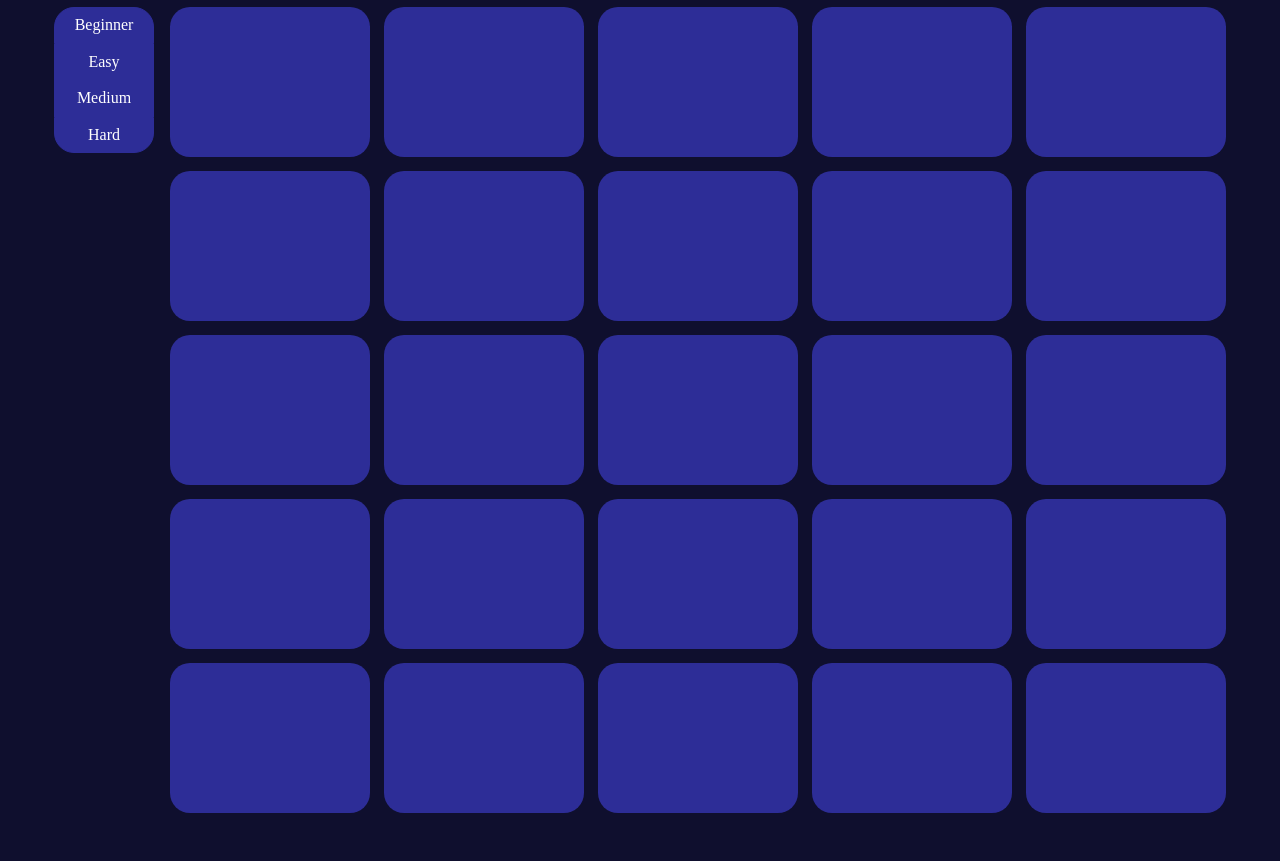
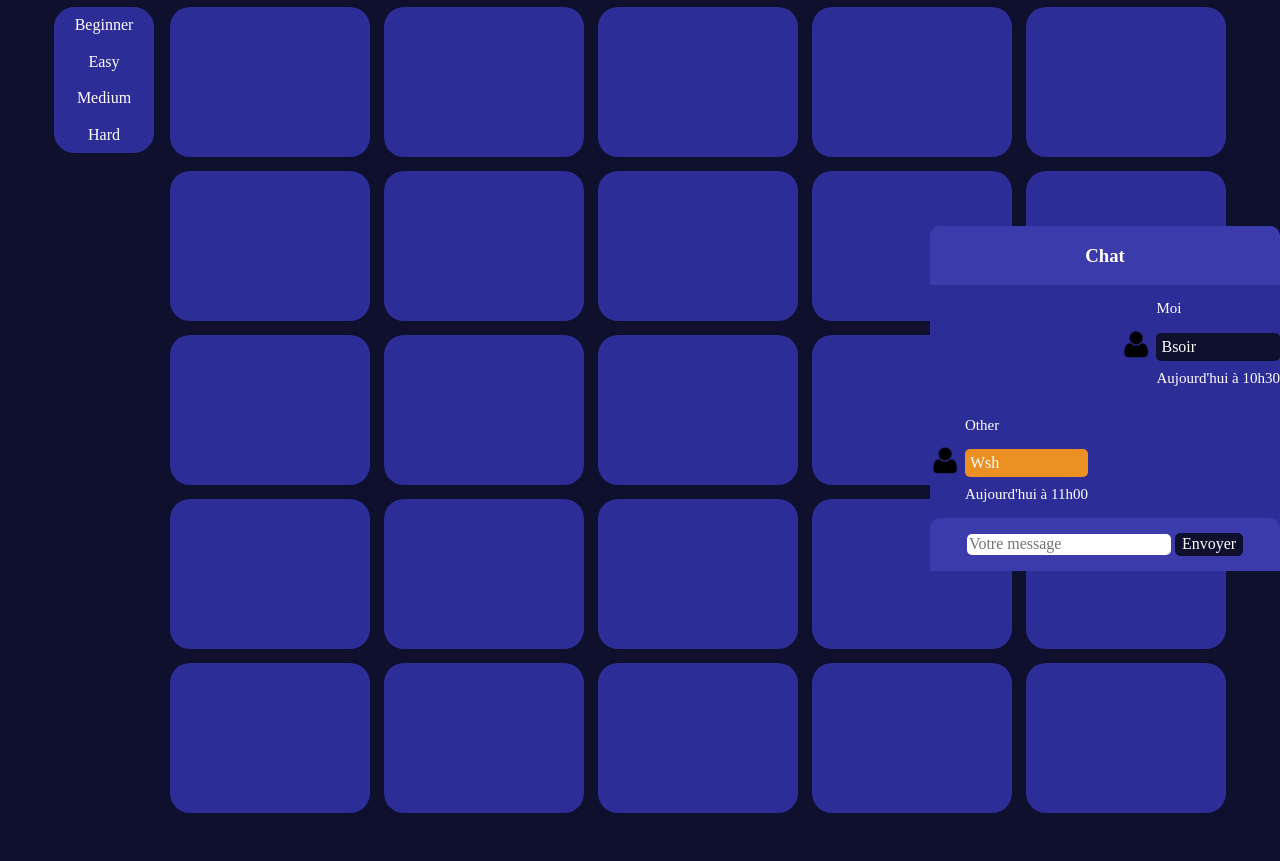
Before and after one commit to LucasEmmanuello/L1_ALT_Puissance4_Mehdi, a PHP site: page /HTML/memory.html in a window 1280 px wide. Shown: the part 229-1090 px from the top of the page. Run offline with PHP 8.4, Linux system fonts and the light colour scheme.

Commit message:
html css finish

```diff
--- a/HTML/memory.html
+++ b/HTML/memory.html
@@ -27,8 +27,8 @@
             </div>
         </div>
     </header>
-     <div class="gametab">
 
+    <div class="gametab">
         <div class="multibutton">
             <a class="chgmtT" href="memory.html">Beginner</a>
             <a class="chgmtM" href="memory.html">Easy</a>
@@ -77,6 +77,38 @@
         </table>
     </div>
 
+    <div class="tchat">
+        <div class="div-tchat">
+            <div class="header-tchat">
+                <h3>Chat</3>
+            </div>
+            <div class="body-tchat">
+                <div class="text-tchat-user">
+                    <img src="../assets/images/user.png" alt="">
+                    <div class>
+                        <p class="info-tchat">Moi</p>
+                        <p id="p1">Bsoir</p>
+                        <p class="info-tchat">Aujourd'hui à 10h30</p>
+                    </div>
+                </div>
+                <div class="text-tchat-response">
+                        <img src="../assets/images/user.png" alt="">
+                        <div>
+                            <p class="info-tchat">Other</p>
+                            <p id="p2">Wsh</p>
+                            <p class="info-tchat">Aujourd'hui à 11h00</p>
+                        </div>
+                </div>
+            </div>
+            <div class="footer-chat">
+                <div class="input">
+                    <input type="text" placeholder="Votre message">
+                    <button>Envoyer</button>
+                </div>
+            </div>
+        </div>
+    </div>
+
     <footer>
         <div class="footer">
             <div class="info">
--- a/assets/css/memory.css
+++ b/assets/css/memory.css
@@ -64,3 +64,102 @@
     margin: 5px;
     background-color:#2d2d97;
 }
+
+.tchat{
+    display: flex;
+    justify-content: flex-end;
+    position: sticky;
+    bottom: 0;
+}
+
+
+.div-tchat{
+    display: flex;
+    align-content: flex-end;
+    flex-direction: column;
+    width: 350px;
+    background-color: #2d2d97;
+    border-top-left-radius: 10px;
+    border-top-right-radius: 10px;
+}
+
+.header-tchat{
+    display: flex;
+    justify-content: center;
+    background-color: #3b3bab;
+    color: #fff;
+    border-top-left-radius: 10px;
+    border-top-right-radius: 10px;
+}
+
+.div-tchat img{
+    height: 30px;
+    margin-right: 5px;
+}
+
+
+.text-tchat-user{
+    display: flex;
+    align-items: center;
+    justify-content: flex-end;
+}
+
+.text-tchat-response{
+    display: flex;
+    align-items: center;
+}
+
+#p1{
+    background-color: #0F0F2E;
+    padding: 5px;
+    border-radius: 5px;
+    color: #fff;
+    margin-top: 0.3em;
+    margin-bottom: -0.4em;
+}
+
+#p2{
+    background-color: #EC9024;
+    padding: 5px;
+    border-radius: 5px;
+    color: #fff;
+    margin-top: 0.3em;
+    margin-bottom: -0.4em;
+}
+
+.info-tchat{
+    font-size: 15px;
+}
+
+
+.footer-chat{
+    display: flex;
+    justify-content: space-evenly;
+    background-color: #3b3bab;
+    color: #fff;
+    border-top-left-radius: 10px;
+    border-top-right-radius: 10px;
+    padding: 15px;
+    bottom: 0;
+}
+
+/*.footer-chat{
+    display: flex;
+    background-color: #3b3bab;
+    height: 25px;
+    border-top-left-radius: 10px;
+    border-top-right-radius: 10px;
+    justify-content: space-evenly;
+}*/
+
+.input input{
+    border: none;
+    border-radius: 5px;
+}
+
+.footer-chat button{
+    color: #fff;
+    background-color: #0F0F2E;
+    border: 1px solid #0F0F2E;
+    border-radius: 5px;
+}
```
